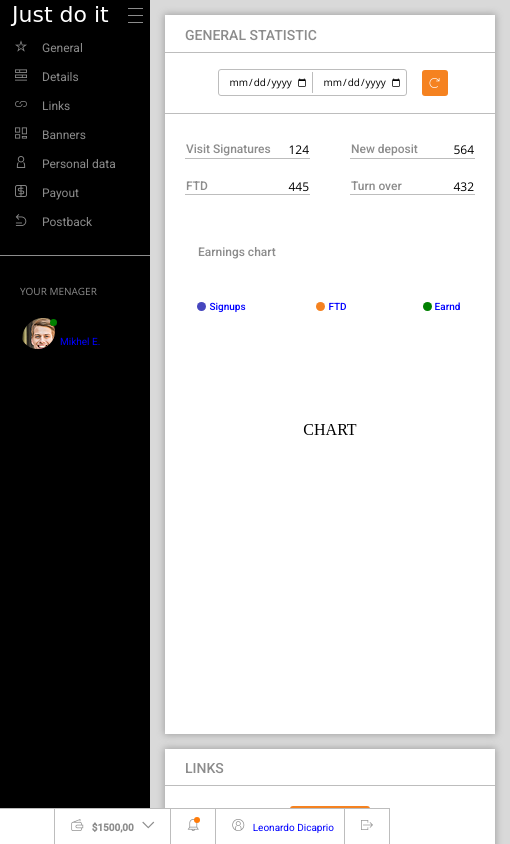
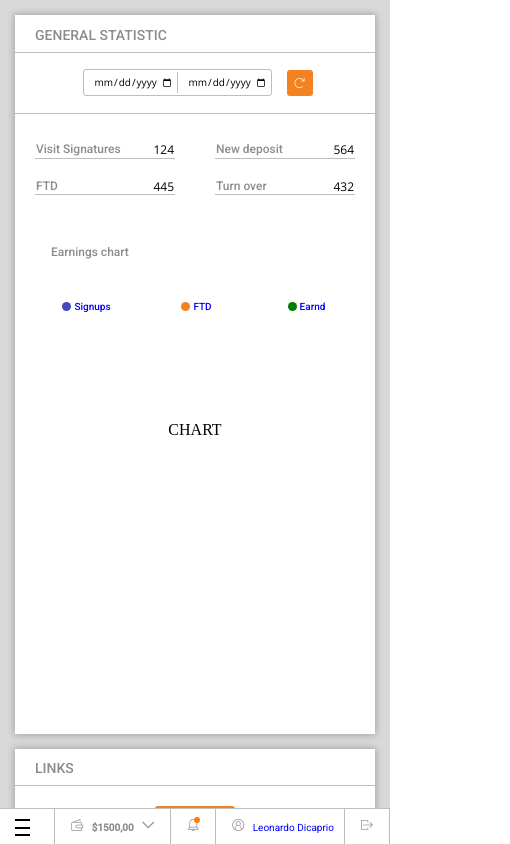
Before and after one commit to grzegorzmierzwa/dashboard, a website: page src/index.html in a window 390 px wide. Shown: the whole page, 510 px wide, since content can reach past the window. Drawn offline with nearby package versions, Linux system fonts and the light colour scheme; files that its build step writes are made by us from their sources; a web font is replaced by a local one.

Commit message:
change position of hamburger

```diff
--- a/src/index.html
+++ b/src/index.html
@@ -16,7 +16,6 @@
         <aside class="menu-sidebar">
             <div class="menu-title">
                 <h1>Just do it</h1>
-                <button class="hamburger"></button>
             </div>
             <div class="menu-list">
                 <ul class="list">
@@ -47,6 +46,7 @@
         <div class="container-main">
             <nav class="navigation">
                 <ul class="list">
+                    <button class="hamburger"></button>
                     <li class="list-element">
                         <a href="#" class="link">
                             <i class="icons icon-wallet"></i>
--- a/src/sass/components/_hamburger.scss
+++ b/src/sass/components/_hamburger.scss
@@ -1,13 +1,15 @@
 .hamburger {
+  display: none;
   width: 15px;
   height: 15px;
   border: 0;
-  border-top: 1px solid $text-color;
+  border-top: 2px solid $text-color-2;
   background: transparent;
   position: relative;
   cursor: pointer;
   outline: none;
-  transition: 0.3s border-top linear;
+  transition: 0.3s border-top $text-color-2;
+  margin-inline-end: auto;
 
   &::after, &::before {
     content: '';
@@ -15,7 +17,7 @@
     top: 0;
     left: 0;
     width: 100%;
-    border-top: 1px solid $text-color;
+    border-top: 2px solid black;
     transform: translateY(6px);
     transition: 0.5s border-top linear;
   }
@@ -27,14 +29,14 @@
   }
 
   &:focus {
-    border-top: 1px solid white;
+    border-top: 2px solid $text-color;
   }
 
   &:focus::before {
-    border-top: 1px solid white;
+    border-top: 2px solid $text-color;
   }
 
   &:focus::after {
-    border-top: 1px solid white;
+    border-top: 2px solid $text-color;
   }
 }
--- a/src/sass/sections/_navigation.scss
+++ b/src/sass/sections/_navigation.scss
@@ -1,11 +1,10 @@
 .navigation {
-  ul {
+    ul {
     margin: 0;
     display: flex;
     align-items: center;
     justify-content: flex-end;
-
-
+    padding-left: 15px;
   }
 }
 
--- a/src/sass/sections/_siedbar.scss
+++ b/src/sass/sections/_siedbar.scss
@@ -24,3 +24,18 @@
     align-items: center;
   }
 }
+
+
+@media (max-width: 566px) {
+  .menu-sidebar {
+    display: none;
+
+  }
+
+  .hamburger {
+    display: block;
+  }
+    // > .active {
+    //   display: block;
+    // }
+}
```
